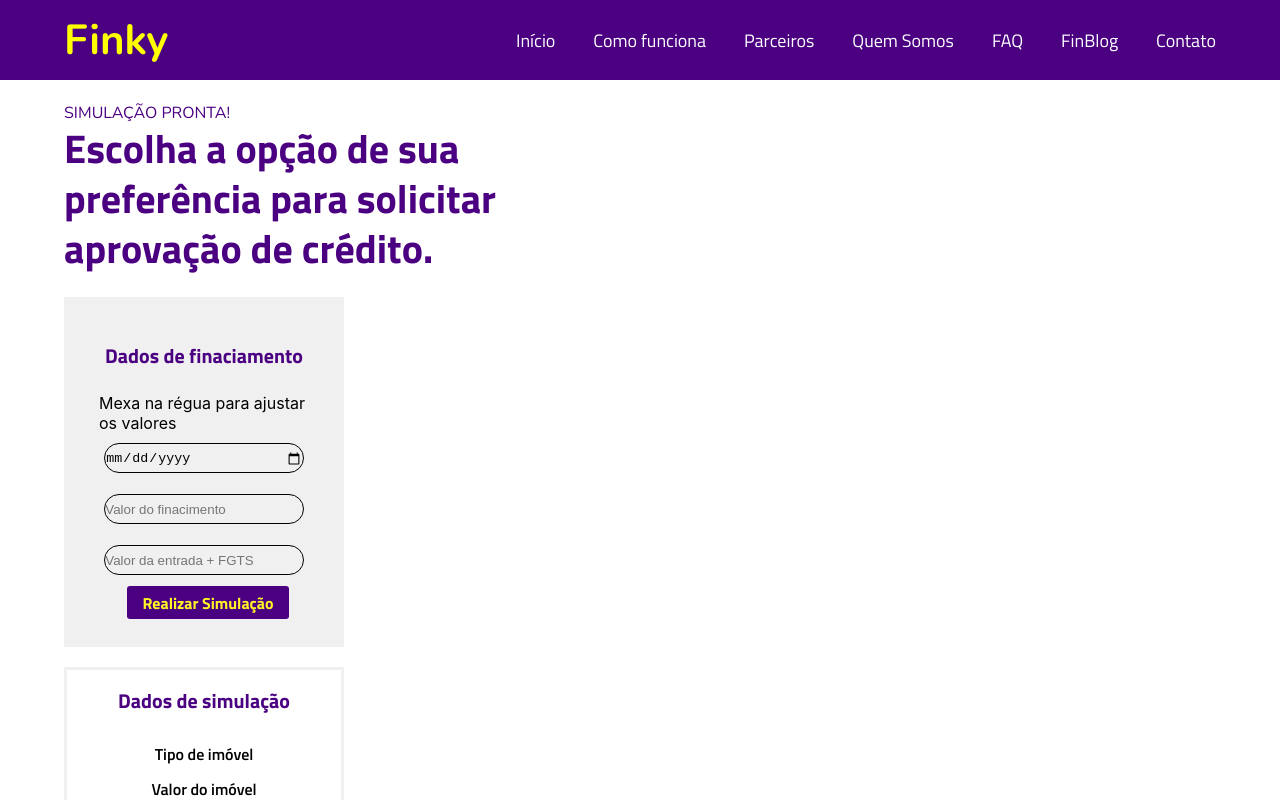
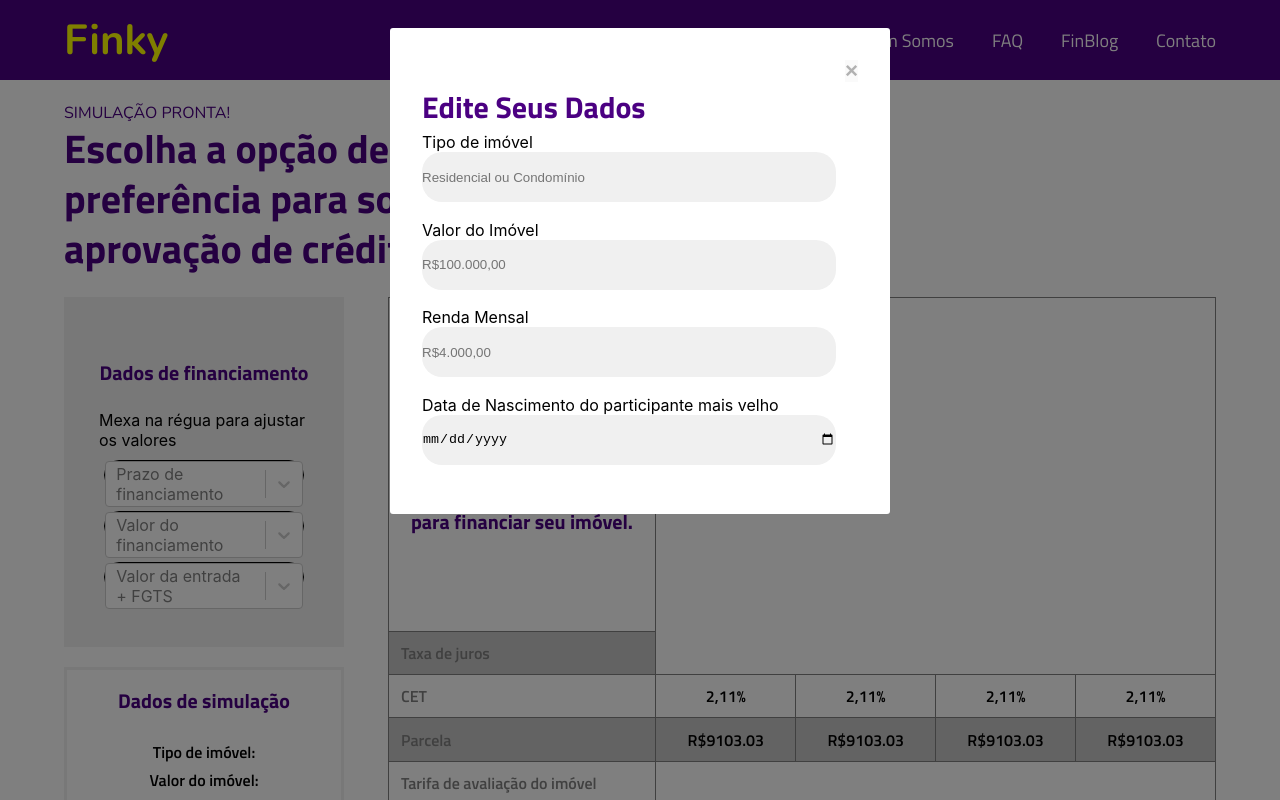
Before and after one commit to GustavoHenriqueFerreira/Finky, a React (Create React App) app in the folder finky-ui/: page / in a window 1280 px wide. Shown: the top 800 px of the page. Built offline with nearby package versions, Linux system fonts and the light colour scheme.

Commit message:
MVP finalizado

```diff
--- a/finky-ui/package.json
+++ b/finky-ui/package.json
@@ -7,10 +7,12 @@
     "@testing-library/react": "^13.3.0",
     "@testing-library/user-event": "^13.5.0",
     "axios": "^0.27.2",
+    "js-cookie": "^3.0.1",
     "react": "^18.2.0",
     "react-dom": "^18.2.0",
     "react-router-dom": "^5.3.0",
     "react-scripts": "5.0.1",
+    "react-select": "^5.4.0",
     "web-vitals": "^2.1.4"
   },
   "scripts": {
--- a/finky-ui/src/assets/css/home.css
+++ b/finky-ui/src/assets/css/home.css
@@ -36,7 +36,7 @@ h1 {
     margin-top: 2%;
 }
 
-.dados_finaciamento {
+.dados_financiamento {
     width: 280px;
     height: 350px;
     background-color: #F0F0F0;
@@ -69,8 +69,8 @@ h1 {
 .alinhamento_simulacao{
     display: flex;
     flex-direction: column;
-    justify-content: space-between;
     align-items: center;
+    height: 70%;
 }
 
 h2 {
@@ -138,6 +138,13 @@ th {
     border-radius: 3px;
     padding: .2rem 1rem;
     margin-left: .3rem;
+}
+
+.titulo_modal{
+    font-family: 'Titillium Web', sans-serif;
+    font-size: 30px;
+    color: #4B0082;
+    line-height: 50px;
 }
 
 .modal_sobreposicao {
@@ -235,7 +242,7 @@ th {
     font-family: 'Titillium Web', sans-serif;
     font-size: 16px;
     font-weight: 600;
-    margin: 1%;
+    margin: 1px;
 }
 
 .fundo_cinza{
--- a/finky-ui/src/components/modal/useModal.js
+++ b/finky-ui/src/components/modal/useModal.js
@@ -1,7 +1,7 @@
 import { useState } from 'react';
 
 const useModal = () => {
-  const [isShowing, setIsShowing] = useState(false);
+  const [isShowing, setIsShowing] = useState(true);
 
   function toggle() {
     setIsShowing(!isShowing);
--- a/finky-ui/src/pages/home/App.js
+++ b/finky-ui/src/pages/home/App.js
@@ -1,42 +1,102 @@
+import React, { useState, useEffect } from 'react';
+import ReactDOM from 'react-dom';
+import axios from 'axios';
+import Select from "react-select";
+import "../../assets/css/home.css"
+import Cookies from 'js-cookie'
 import Header from '../../components/header/header';
 import Footer from '../../components/footer/footer';
 import useModal from '../../components/modal/useModal';
-import "../../assets/css/home.css"
-import caixa from '../../assets/img/caixa.png'
-import bradesco from '../../assets/img/bradesco.png'
-import santander from '../../assets/img/santander.png'
-import itau from '../../assets/img/itau.png'
-import React, { useState } from 'react';
-import ReactDOM from 'react-dom';
-import axios from 'axios';
+
+const optionsPrazo = [
+  { value: 1, label: "1 ano" }, { value: 2, label: "2 anos" }, { value: 3, label: "3 anos" }, { value: 4, label: "4 anos" },
+  { value: 5, label: "5 anos" }, { value: 6, label: "6 anos" }, { value: 7, label: "7 anos" }, { value: 8, label: "8 anos" },
+  { value: 9, label: "9 anos" }, { value: 10, label: "10 anos" }, { value: 11, label: "11 anos" }, { value: 12, label: "12 anos" },
+  { value: 13, label: "13 anos" }, { value: 14, label: "14 anos" }, { value: 15, label: "15 anos" }, { value: 16, label: "16 anos" },
+  { value: 17, label: "17 anos" }, { value: 18, label: "18 anos" }, { value: 19, label: "19 anos" }, { value: 20, label: "20 anos" },
+  { value: 21, label: "21 anos" }, { value: 22, label: "22 anos" }, { value: 23, label: "23 anos" }, { value: 24, label: "24 anos" },
+  { value: 25, label: "25 anos" }, { value: 26, label: "26 anos" }, { value: 27, label: "27 anos" }, { value: 24, label: "28 anos" },
+  { value: 29, label: "29 anos" }, { value: 30, label: "30 anos" }, { value: 31, label: "31 anos" }, { value: 32, label: "32 anos" },
+  { value: 33, label: "33 anos" }, { value: 34, label: "34 anos" }, { value: 35, label: "35 anos" }
+];
+
+const optionsFinanciamento = [
+  { value: 150, label: "R$ 150.000,00" }, { value: 170, label: "R$ 170.000,00" },
+  { value: 200, label: "R$ 200.000,00" }, { value: 220, label: "R$ 220.000,00" }, { value: 250, label: "R$ 250.000,00" }, { value: 270, label: "R$ 270.000,00" },
+  { value: 300, label: "R$ 300.000,00" }, { value: 320, label: "R$ 320.000,00" }, { value: 350, label: "R$ 350.000,00" }, { value: 370, label: "R$ 370.000,00" },
+  { value: 400, label: "R$ 400.000,00" }, { value: 420, label: "R$ 420.000,00" }, { value: 450, label: "R$ 450.000,00" }, { value: 470, label: "R$ 470.000,00" },
+  { value: 500, label: "R$ 500.000,00" }, { value: 520, label: "R$ 520.000,00" }, { value: 550, label: "R$ 550.000,00" }, { value: 570, label: "R$ 570.000,00" },
+  { value: 600, label: "R$ 600.000,00" }, { value: 620, label: "R$ 620.000,00" }, { value: 650, label: "R$ 650.000,00" }, { value: 670, label: "R$ 670.000,00" },
+  { value: 700, label: "R$ 700.000,00" }, { value: 720, label: "R$ 720.000,00" }, { value: 750, label: "R$ 750.000,00" }, { value: 770, label: "R$ 770.000,00" },
+  { value: 800, label: "R$ 800.000,00" }, { value: 820, label: "R$ 820.000,00" }, { value: 850, label: "R$ 850.000,00" }, { value: 870, label: "R$ 870.000,00" },
+  { value: 900, label: "R$ 900.000,00" }, { value: 950, label: "R$ 950.000,00" }, { value: 1000, label: "R$ 1000.000,00" }
+];
+
+const optionsEntrada = [
+  { value: 50, label: "R$ 50.000,00" }, { value: 75, label: "R$ 75.000,00" }, { value: 100, label: "R$ 100.000,00" },
+  { value: 125, label: "R$ 125.000,00" }, { value: 150, label: "R$ 150.000,00" }, { value: 175, label: "R$ 175.000,00" },
+  { value: 200, label: "R$ 200.000,00" }, { value: 250, label: "R$ 250.000,00" }, { value: 300, label: "R$ 300.000,00" }
+];
 
 function App() {
   const { isShowing, toggle } = useModal();
   const [tipoImovel, setTipoImovel] = useState('');
-  const [valorImovel, setValorImovel] = useState();
+  const [valorImovel, setValorImovel] = useState('');
   const [rendaMensal, setRendaMensal] = useState('');
-  const [dataNascimento, setDataNascimento] = useState();
+  const [dataNascimento, setDataNascimento] = useState('11/11/1970');
   const [listaCreditos, setListaCreditos] = useState([]);
-  const [entrada, setEntrada] = useState();
-  const [finaciamento, setFinaciamento] = useState();
-  const [prazo, setPrazo] = useState();
-  const [sucesso, setSucesso] = useState(false)
+  const [entrada, setEntrada] = useState([]);
+  const [financiamento, setFinanciamento] = useState(700);
+  const [prazo, setPrazo] = useState(25);
+  const [parcela, setParcela] = useState();
+
+  const setCookieFunction = () => {
+    const data = [{ tipoImovel: tipoImovel, valorImovel: valorImovel, rendaMensal: rendaMensal, dataNascimento: dataNascimento, salvo: true }]
+    document.cookie = "data=" + JSON.stringify(data)
+    /* localStorage.setItem('tipoImovel', tipoImovel)
+    localStorage.setItem('valorImovel', valorImovel)
+    localStorage.setItem('rendaMensal', rendaMensal)
+    localStorage.setItem('dataNascimento', dataNascimento) */
+
+    console.log('Informações salvas!')
+  }
+
+  const atualizarDados = () => {
+    const resultado = document.cookie;
+    console.log(resultado)
+    //Não finalizado, guardaria no cookie e verificaria se já foi utilizado e setaria os valores com os guardados anteriormente
+    //console.log(JSON.parse(dados))
+  }
+
+  useEffect(atualizarDados, []);
 
   function buscarCreditos() {
     axios('http://localhost:5000/api/Credito')
       .then(resposta => {
         if (resposta.status === 200) {
           // console.log(resposta.data)
-          setListaCreditos(resposta.data)
-          setSucesso(true)
-          setValorImovel(finaciamento)
+          setListaCreditos(resposta.data);
         };
       })
       .catch(erro => console.log(erro));
   };
 
+  function calcularParcelas() {
+    const meses = prazo * 12;
+    const amortizacao = financiamento / meses;
+    const jurosMensal = ((1 + 9) ^ (1 / 12) - 1);
+    const juros = financiamento * jurosMensal;
+    const valorSeguro = (amortizacao + juros) * 0.3;
+    setParcela(valorSeguro + amortizacao + juros);
+    /* console.log(prazo) */
+  };
+
+  useEffect(() => {
+    calcularParcelas();
+  }, []);
+
   const Modal = ({ isShowing, hide }) => isShowing ? ReactDOM.createPortal(
-    <React.Fragment>
+    <React.Fragment autoFocus={false}>
       <div className="modal_sobreposicao" />
       <div className="modal_alinhamento" aria-modal aria-hidden tabIndex={-1} role="dialog">
         <div className="modal">
@@ -45,33 +105,45 @@ function App() {
               <span aria-hidden="true">&times;</span>
             </button>
           </div>
+
           <div className='formulario_modal'>
+            <h3 className='titulo_modal'>Edite Seus Dados</h3>
+            <label>Tipo de imóvel</label>
             <input type="text"
-              placeholder='Tipo de imóvel'
+              placeholder='Residencial ou Condomínio'
               value={tipoImovel}
               onChange={(campo) => setTipoImovel(campo.target.value)}
               className="input_modal" />
 
-            <input type="number"
-              placeholder='Valor do imóvel'
+            <label>Valor do Imóvel</label>
+            <input type="text"
+              placeholder='R$100.000,00'
               value={valorImovel}
               onChange={(campo) => setValorImovel(campo.target.value)}
               className="input_modal" />
 
-            <input type="number"
-              placeholder='Renda mensal'
+            <label>Renda Mensal</label>
+            <input type="text"
+              placeholder='R$4.000,00'
               value={rendaMensal}
               onChange={(campo) => setRendaMensal(campo.target.value)}
               className="input_modal" />
 
+            <label>Data de Nascimento do participante mais velho</label>
             <input type="date"
               placeholder='Data de nascimento do partcipante mais velho'
               value={dataNascimento}
               onChange={(campo) => setDataNascimento(campo.target.value)}
               className="input_modal" />
+          </div>
 
-          </div>
-          <button className='btn_salvar' onClick={hide}>Salvar</button>
+          {tipoImovel !== '' && valorImovel !== '' && rendaMensal !== '' && dataNascimento !== '' &&
+            <button className='btn_salvar' onClick={() => { buscarCreditos(); calcularParcelas(); setCookieFunction(); }}>Salvar</button>
+          }
+
+          {tipoImovel === '' && valorImovel === '' && rendaMensal === '' && dataNascimento === null &&
+            <button className='btn_salvar' disabled>Salvar</button>
+          }
         </div>
       </div>
     </React.Fragment>, document.body
@@ -80,7 +152,6 @@ function App() {
   return (
     <div>
       <Header></Header>
-
       <main>
         <section className='container_resultados'>
           <p className='subtitulo_secao'>Simulação pronta!</p>
@@ -88,45 +159,54 @@ function App() {
 
           <div className='alinhamento_secao'>
             <div>
-              <div className='dados_finaciamento'>
+              <div className='dados_financiamento'>
                 <div className='alinhamento'>
-                  <h2>Dados de finaciamento</h2>
-                  <p className='subtitulo_finaciamento'>Mexa na régua para ajustar os valores</p>
+                  <h2>Dados de financiamento</h2>
+                  <p className='subtitulo_financiamento'>Mexa na régua para ajustar os valores</p>
 
-                  <input type="date"
-                    placeholder='Prazo do finaciamento'
-                    value={prazo}
-                    onChange={(campo) => setPrazo(campo.target.value)}
-                    className="input_secao" />
+                  <Select
+                    placeholder='Prazo de financiamento'
+                    name="Prazo"
+                    className="input_secao"
+                    value={prazo.value}
+                    onChange={(value) => setPrazo(value.value)}
+                    onInputChange={calcularParcelas}
+                    options={optionsPrazo}
+                  />
 
-                  <input type="text"
-                    placeholder='Valor do finacimento'
-                    value={finaciamento}
-                    onChange={(campo) => setFinaciamento(campo.target.value)}
-                    className="input_secao" />
+                  <Select
+                    placeholder="Valor do financiamento"
+                    name="Financiamento"
+                    className="input_secao"
+                    value={financiamento.value}
+                    onChange={(value) => setFinanciamento(value.value)}
+                    onInputChange={calcularParcelas}
+                    options={optionsFinanciamento}
+                  />
 
-                  <input type="text"
-                    placeholder='Valor da entrada + FGTS'
-                    value={entrada}
-                    onChange={(campo) => setEntrada(campo.target.value)}
-                    className="input_secao" />
-
-                  <button className="btn" onClick={buscarCreditos}>Realizar Simulação</button>
+                  <Select
+                    placeholder="Valor da entrada + FGTS"
+                    name="Entrada"
+                    className="input_secao"
+                    value={entrada.value}
+                    onChange={(value) => setEntrada(value.value)}
+                    options={optionsEntrada}
+                  />
                 </div>
               </div>
 
               <div className='dados_simulacao'>
                 <h2>Dados de simulação</h2>
                 <div className='alinhamento_simulacao'>
-                  <p className='simulacao_texto'>Tipo de imóvel</p>
+                  <p className='simulacao_texto'>Tipo de imóvel:</p>
                   <p className='simulacao_texto'>{tipoImovel}</p>
-                  <p className='simulacao_texto'>Valor do imóvel</p>
-                  <p className='simulacao_texto'>R$ {valorImovel}</p>
-                  <p className='simulacao_texto'>Renda mensal</p>
+                  <p className='simulacao_texto'>Valor do imóvel:</p>
+                  <p className='simulacao_texto'>{valorImovel}</p>
+                  <p className='simulacao_texto'>Renda mensal:</p>
                   <p className='simulacao_texto'>{rendaMensal}</p>
-                  <p className='simulacao_texto'>Data de nascimento</p>
+                  <p className='simulacao_texto'>Data de nascimento:</p>
                   <p className='simulacao_texto'>{dataNascimento}</p>
-                  <button className="btn" onClick={toggle}>Veja Mais</button>
+                  <button className="btn" onClick={toggle}>Editar Dados</button>
                   <Modal
                     isShowing={isShowing}
                     hide={toggle}
@@ -135,7 +215,6 @@ function App() {
               </div>
             </div>
 
-            {sucesso === true &&
             <div class="tabela">
               <table border="1">
                 <tr>
@@ -143,10 +222,10 @@ function App() {
                   {
                     listaCreditos.map((creditos) => {
                       return (
-                          <th>
+                        <th key={creditos.idCredito}>
                           <div className='alinhamento_creditos'>
                             <div>
-                                <div key={creditos.idCredito}>
+                              <div>
                                 <p>{creditos.nomeCredito}</p>
                               </div>
                             </div>
@@ -162,44 +241,44 @@ function App() {
                   {
                     listaCreditos.map((creditos) => {
                       return (
-                          <td className='tabela_valores'>{creditos.taxas}%</td>
+                        <td key={creditos.idCredito} className='tabela_valores'>{creditos.taxas}%</td>
                       )
                     })
                   }
                 </tr>
                 <tr>
                   <td className='tabela_fixos'>CET</td>
-                    <td className='tabela_valores'>1111-1111</td>
-                    <td className='tabela_valores'>2222-2222</td>
-                    <td className='tabela_valores'>2222-2222</td>
-                    <td className='tabela_valores'>2222-2222</td>
+                  <td className='tabela_valores'>2,11%</td>
+                  <td className='tabela_valores'>2,11%</td>
+                  <td className='tabela_valores'>2,11%</td>
+                  <td className='tabela_valores'>2,11%</td>
                 </tr>
                 <tr className='fundo_cinza'>
                   <td className='tabela_fixos'>Parcela</td>
-                    <td className='tabela_valores'>R$</td>
-                    <td className='tabela_valores'>R$</td>
-                    <td className='tabela_valores'>R$</td>
-                    <td className='tabela_valores'>R$</td>
+                  <td className='tabela_valores'>R${parseFloat(parcela).toFixed(2)}</td>
+                  <td className='tabela_valores'>R${parseFloat(parcela).toFixed(2)}</td>
+                  <td className='tabela_valores'>R${parseFloat(parcela).toFixed(2)}</td>
+                  <td className='tabela_valores'>R${parseFloat(parcela).toFixed(2)}</td>
                 </tr>
                 <tr>
                   <td className='tabela_fixos'>Tarifa de avaliação do imóvel</td>
                   {
                     listaCreditos.map((creditos) => {
                       return (
-                          <td className='tabela_valores'>R${creditos.tarifaAvalicao},00</td>
+                        <td key={creditos.idCredito} className='tabela_valores'>R${creditos.tarifaAvalicao},00</td>
                       )
                     })
                   }
                 </tr>
                 <tr className='fundo_cinza'>
-                    <td className='tabela_fixos'>Finaciamento das taxas e impostos</td>
-                    <td className='tabela_valores'>1111-1111</td>
-                    <td className='tabela_valores'>2222-2222</td>
-                    <td className='tabela_valores'>2222-2222</td>
-                    <td className='tabela_valores'>2222-2222</td>
+                  <td className='tabela_fixos'>Financiamento das taxas e impostos</td>
+                  <td className='tabela_valores'>5% do valor do imóvel</td>
+                  <td className='tabela_valores'>5% do valor do imóvel</td>
+                  <td className='tabela_valores'>5% do valor do imóvel</td>
+                  <td className='tabela_valores'>5% do valor do imóvel</td>
                 </tr>
                 <tr >
-                    <td className='tabela_fixos'>Finaciamento das taxas e impostos</td>
+                  <td className='tabela_fixos'>Financiamento das taxas e impostos</td>
                   <td className='tabela_valores'>Conta corrente, cartão de crédito, previdência</td>
                   <td className='tabela_valores'>Conta corrente, cartão de crédito, previdência</td>
                   <td className='tabela_valores'>Conta corrente, cartão de crédito, previdência</td>
@@ -207,7 +286,6 @@ function App() {
                 </tr>
               </table>
             </div>
-            }
           </div>
         </section>
       </main>
```
Also changed, not shown: 1 other file (tests, documents, lock files or other folders). Lines whose indentation alone changed are shown as unchanged.
